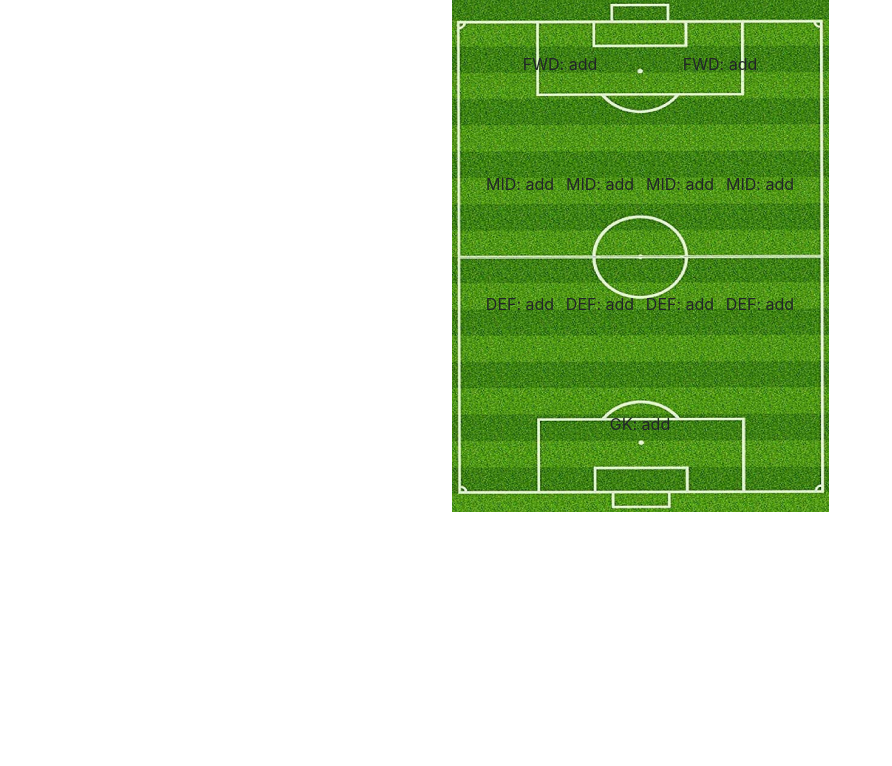
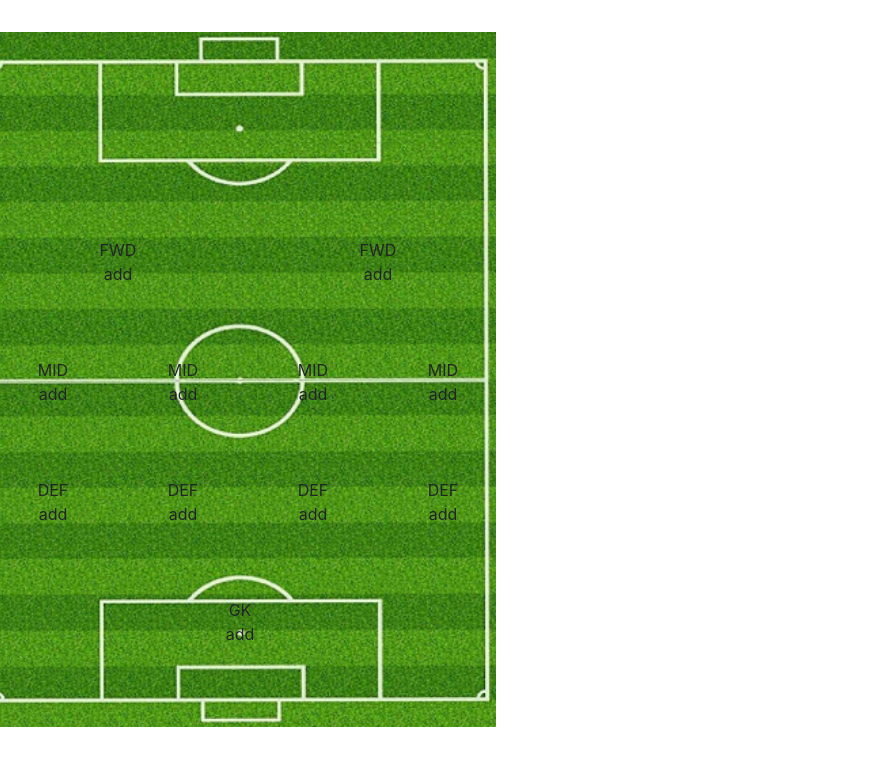
Before and after one commit to olivrrrrr/bnta-capstone-project, a React (Create React App) app in the folder client-side/: page /userpage in a window 1280 px wide. Shown: the top 766 px of the page, without its empty margins (0-892 px from the left). Built offline with nearby package versions, Linux system fonts and the light colour scheme; no server answers.

Commit message:
fix positioning of the players on field - pair programming

```diff
--- a/client-side/src/components/Field.js
+++ b/client-side/src/components/Field.js
@@ -23,8 +23,8 @@ function Field({ pitch }) {
 
     return (
 
-        <div>
-            <img src={field} />
+        <div style={{marginLeft:"-50em"}}>
+            <img style={{width: "32em", marginTop:"2em"}} src={field} />
             {Object.entries(pitch.position)
                 .map(
                     ([pos, val], i) =>
@@ -35,9 +35,12 @@ function Field({ pitch }) {
                             pitch.position[pos]
                                 .map(
                                     (player, i) =>
-                                        <p key={i} style={{ width: "100%", textAlign: "center", position: "relative", bottom: "500px" }}>
-                                            {pos}: {player ? player.name : "add"}
-                                        </p>
+                                        <div key={i} style={{ width: "100%", textAlign: "center", position: "relative", bottom: "525px", marginRight:"-1em"}}>
+                                            <div>{player ? <img style={{width:"2em", height:"auto" }} src={player.photo}/> : ""}</div>
+                                            <div>{pos}</div>
+                                            <div >{player ? player.name : "add"}</div>
+                                            <div>{player ? player.weeklyPoints : ""}</div>
+                                        </div>
                                 )
                         }
                     </div>
```
